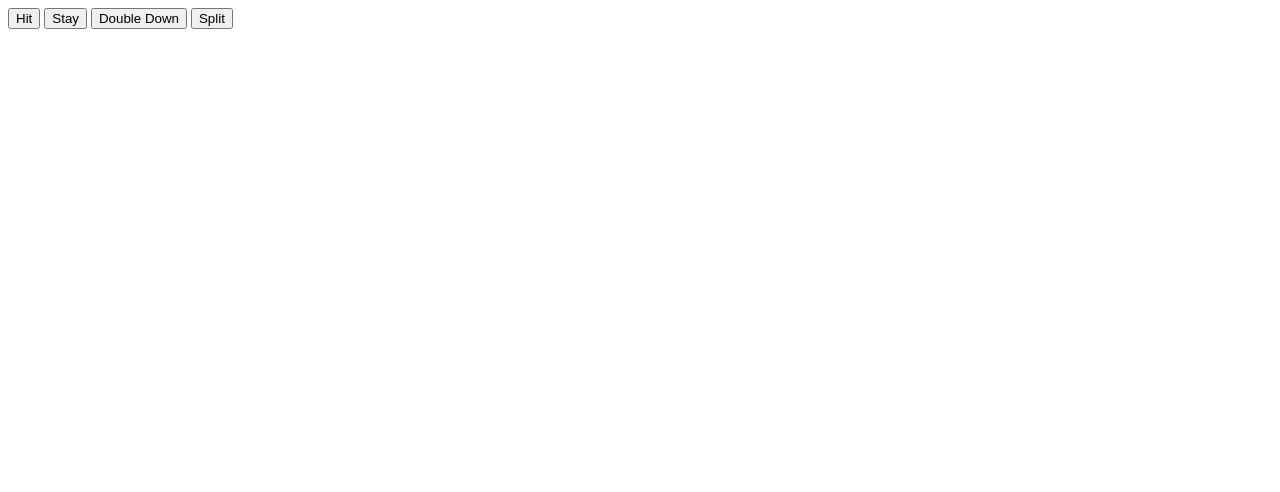
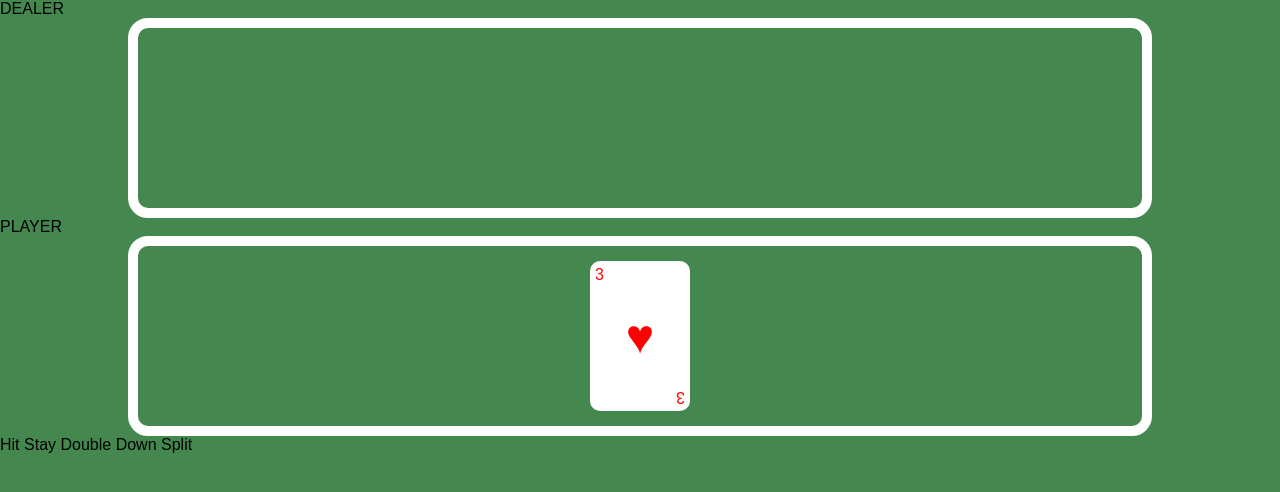
Before and after one commit to Numie/Blackjack, a website: page index.html in a window 1280 px wide. Both pictures are taken after a click on the button "Hit". Drawn offline with Linux system fonts and the light colour scheme.

Commit message:
Add basic card styling

```diff
--- /dev/null
+++ b/css/card.css
@@ -0,0 +1,40 @@
+.card {
+  position: relative;
+  width: 100px;
+  height: 150px;
+  background-color: white;
+  border-radius: 10px;
+}
+
+.red-card {
+  color: red;
+}
+
+.card-rank {
+  width: max-content;
+}
+
+.card-rank-top {
+  position: absolute;
+  top: 5px;
+  left: 5px;
+}
+
+.card-rank-bottom {
+  transform: rotate(180deg);
+  position: absolute;
+  bottom: 5px;
+  right: 5px;
+}
+
+.card-suit {
+  margin: auto;
+  position: absolute;
+  top: 0;
+  left: 0;
+  bottom: 0;
+  right: 0;
+  width: max-content;
+  height: max-content;
+  font-size: 48px;
+}
--- /dev/null
+++ b/css/reset.css
@@ -0,0 +1,43 @@
+html, body, header, nav, h1, a,
+ul, li, strong, main, button, i,
+section, img, div, h1, h2, h3, h4, h5, h6, p, form,
+fieldset, label, input, textarea,
+span, article, footer, time, small {
+  margin: 0;
+  padding: 0;
+  border: 0;
+  outline: 0;
+  font: inherit;
+  font-family: sans-serif;
+  color: inherit;
+  text-align: inherit;
+  text-decoration: inherit;
+  vertical-align: inherit;
+  box-sizing: border-box;
+  background: transparent;
+}
+
+ul {
+  list-style: none;
+}
+
+img {
+  display: block;
+  width: 100%;
+  height: auto;
+}
+
+input[type="password"],
+input[type="email"],
+input[type="text"],
+input[type="submit"],
+textarea,
+button {
+  -webkit-appearance: none;
+  -moz-appearance: none;
+}
+
+button,
+input[type="submit"] {
+  cursor: pointer;
+}
--- /dev/null
+++ b/css/table.css
@@ -0,0 +1,14 @@
+body {
+  background-color: #44874F;
+}
+
+.card-area {
+  display: flex;
+  align-items: center;
+  justify-content: space-around;
+  margin: 0 auto;
+  width: 80%;
+  height: 200px;
+  border: 10px solid white;
+  border-radius: 20px;
+}
--- a/index.html
+++ b/index.html
@@ -2,19 +2,29 @@
 <html lang="en" dir="ltr">
   <head>
     <meta charset="utf-8">
+    <link rel="stylesheet" href="./css/reset.css">
+    <link rel="stylesheet" href="./css/table.css">
+    <link rel="stylesheet" href="./css/card.css">
     <script type="text/javascript" src="bundle.js"></script>
     <title>Blackjack</title>
   </head>
   <body>
 
-    <div id='player' class='player'></div>
+    <div id='dealer'>
+      <h1>DEALER</h1>
+      <div class='card-area'></div>
+    </div>
 
-    <div id='shoe' class='shoe'></div>
+    <div id='player' class='player'>
+      <h1>PLAYER</h1>
+      <div id='player-card-area' class='card-area'>
+      </div>
+    </div>
 
-    <button id='hit' onclick='player.hit(shoe)'>Hit</button>
-    <button id='stay' onclick='player.stay'>Stay</button>
-    <button id='doubleDown' onclick='player.doubleDown(shoe)'>Double Down</button>
-    <button id='split' onclick='player.split()'>Split</button>
+    <button id='hitButton'>Hit</button>
+    <button id='stayButton'>Stay</button>
+    <button id='doubleDownButton'>Double Down</button>
+    <button id='splitButton'>Split</button>
 
   </body>
 </html>
--- a/hand.js
+++ b/lib/hand.js
@@ -8,7 +8,7 @@ class Hand {
   }
 
   hit(shoe) {
-    this.receiveCard(shoe);
+    return this.receiveCard(shoe);
   }
 
   doubleDown(shoe) {
@@ -40,6 +40,7 @@ class Hand {
     const card = shoe.drawCard();
     this.cards.push(card);
     this.addCardToValue(card);
+    return card;
   }
 
   addCardToValue(card) {
--- a/player.js
+++ b/lib/player.js
@@ -19,8 +19,7 @@ class Player {
   }
 
   hit(shoe) {
-    debugger
-    this.currentHand.hit(shoe);
+    return this.currentHand.hit(shoe);
   }
 
   stay() {
```
Also changed, not shown: bundle.js (+55 -55 lines), index.js (+59 -7 lines), lib/card.js (renamed from card.js), lib/dealer.js (renamed from dealer.js), lib/game.js (renamed from game.js), lib/shoe.js (renamed from shoe.js).
